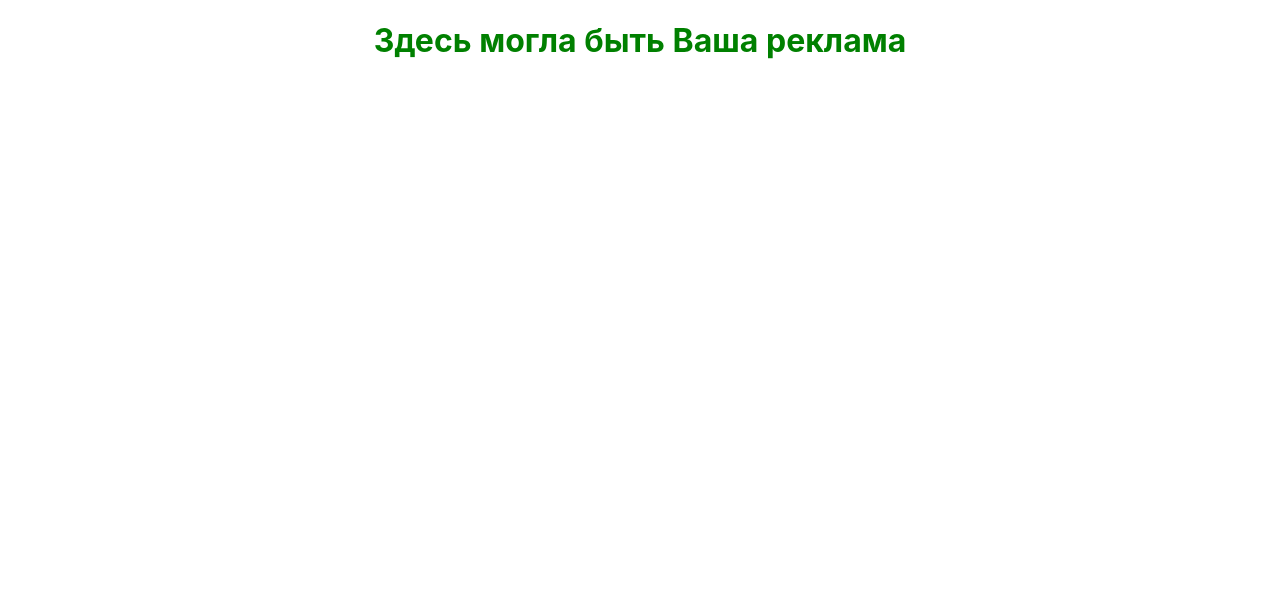
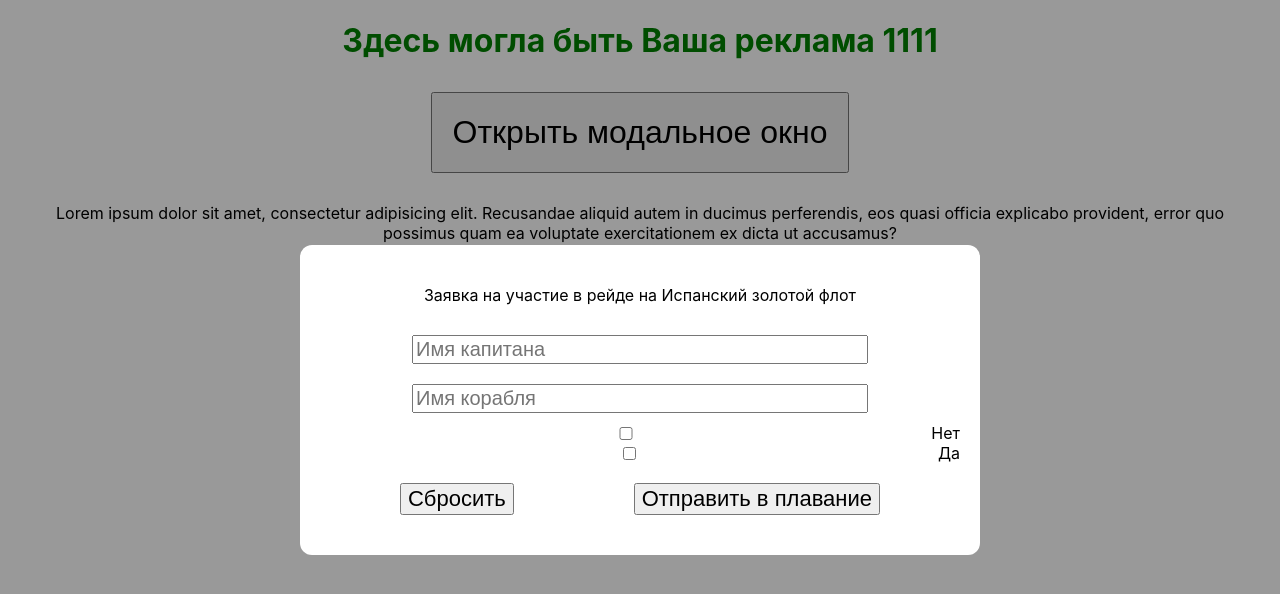
Before and after one commit to Luddendorf/kt-tool, a React (Create React App) app: page / in a window 1280 px wide. Shown: the top 594 px of the page. Built offline with nearby package versions, Linux system fonts and the light colour scheme.

Commit message:
add template popup, add animation

```diff
--- a/src/App.css
+++ b/src/App.css
@@ -36,3 +36,13 @@
         transform: rotate(360deg);
     }
 }
+
+p {
+    margin: 20px;
+}
+
+.open-btn {
+    margin: 10px 20px;
+    padding: 20px;
+    font-size: 2rem;
+}
--- a/src/App.js
+++ b/src/App.js
@@ -1,30 +1,20 @@
 import logo from './logo.svg';
 import './App.css';
-import Greetings from './components/Greetings';
-import SimpleForm from './components/simple-form/SimpleForm';
+import Modal from "./components/modal/Modal";
+import React, { useState } from 'react';
 
-function App() {
+const App = () => {
+  const [modalActive, setModalActive] = useState(true);
   return (
     <div className="App">
-     { /* <header className="App-header">
-        <img src={logo} className="App-logo" alt="logo" />
-        <p>
-          Edit <code>src/App.js</code> and save to reload. Hello amigo
-        </p>
-        <a
-          className="App-link"
-          href="https://reactjs.org"
-          target="_blank"
-          rel="noopener noreferrer"
-        >
-          Learn React
-        </a>
-      </header> */ }
+        <h1 style={{color: "green"}}>Здесь могла быть Ваша реклама 1111</h1>
+        <main>
+          <button className='open-btn' onClick={() => setModalActive(true)}>Открыть модальное окно</button>
+          <p>Lorem ipsum dolor sit amet, consectetur adipisicing elit. Recusandae aliquid autem in ducimus perferendis, eos quasi officia explicabo provident, error quo possimus quam ea voluptate exercitationem ex dicta ut accusamus?</p>
+        </main>
+          <Modal active={modalActive} setActive={setModalActive}>
 
-        { /* <SimpleForm />
-        <Greetings firstName="Bob" lastName="Oldman"  /> */}
-        <h1 style={{color: "green"}}>Здесь могла быть Ваша реклама</h1>
-
+          </Modal>
     </div>
   );
 }
--- /dev/null
+++ b/src/components/modal/Modal.jsx
@@ -0,0 +1,26 @@
+import React from 'react';
+import "./modal.css"
+
+const Modal = ({ active, setActive }) => {
+    return (
+        <div className={active ? "modal active" : "modal"} onClick={() => setActive(false)}>
+            <div className={active ? "modal__content active" : "modal__content"} onClick={e => e.stopPropagation()}>
+                <p> Заявка на участие в рейде на Испанский золотой флот</p>
+                <form action="" className='formCapitan'>
+                    <input type="text" className='name' placeholder='Имя капитана' />
+                    <input type="text" className='name' placeholder='Имя корабля' />
+                    <div className='checkbox'>
+                        <input type="checkbox" name='no' className='check' /> Нет
+                    <input type="checkbox" name='yes' className='check' /> Да
+                </div>
+                    <div className='button__div'>
+                        <button>Сбросить</button>
+                        <button>Отправить в плавание</button>
+                    </div>
+                </form>
+            </div>
+        </div>
+    );
+};
+
+export default Modal;
--- /dev/null
+++ b/src/components/modal/modal.css
@@ -0,0 +1,69 @@
+.modal {
+    height: 100vh;
+    width: 100vw;
+    background-color: rgba(0, 0, 0, 0.4);
+    position: fixed;
+    top: 0;
+    left: 0;
+    display: flex;
+    align-items: center;
+    justify-content: center;
+    opacity: 0;
+    pointer-events: none;
+    transition: 0.5s;
+}
+
+.modal__content {
+    padding: 20px;
+    border-radius: 12px;
+    background-color: white;
+    transform: scale(0.5);
+    transition: 2.4s all;
+    width: 50vw;
+}
+
+.modal.active {
+    opacity: 1;
+    pointer-events: all;
+}
+
+.modal__content.active {
+    transform: scale(1);
+}
+
+.formCapitan {
+    display: flex;
+    justify-content: center;
+    align-items: center;
+    flex-wrap: wrap;
+}
+
+.formCapitan .name {
+    width: 70%;
+    /* flex: 1 0 50%; */
+    margin: 10px;
+    font-size: 20px;
+}
+
+.button__div {
+    width: 100%;
+    display: flex;
+    justify-content: space-around;
+    margin: 20px;
+}
+
+.button__div button {
+    font-size: 22px!important;
+}
+
+.checkbox {
+    width: 100%;
+    display: flex;
+    justify-content: start;
+    align-items: center;
+    flex-wrap: wrap;
+}
+
+.check {
+    flex: 1 0 70%;
+}
```
Also changed, not shown: src/components/text-field/popup.js (added). Lines whose indentation alone changed are shown as unchanged.
